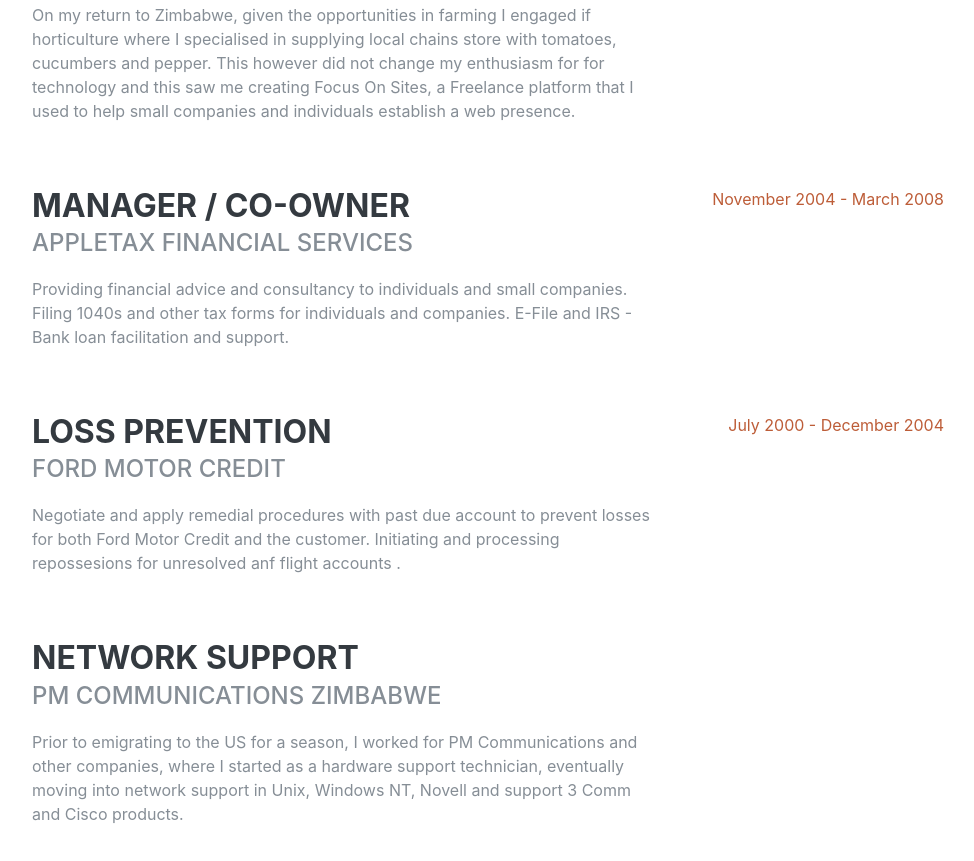
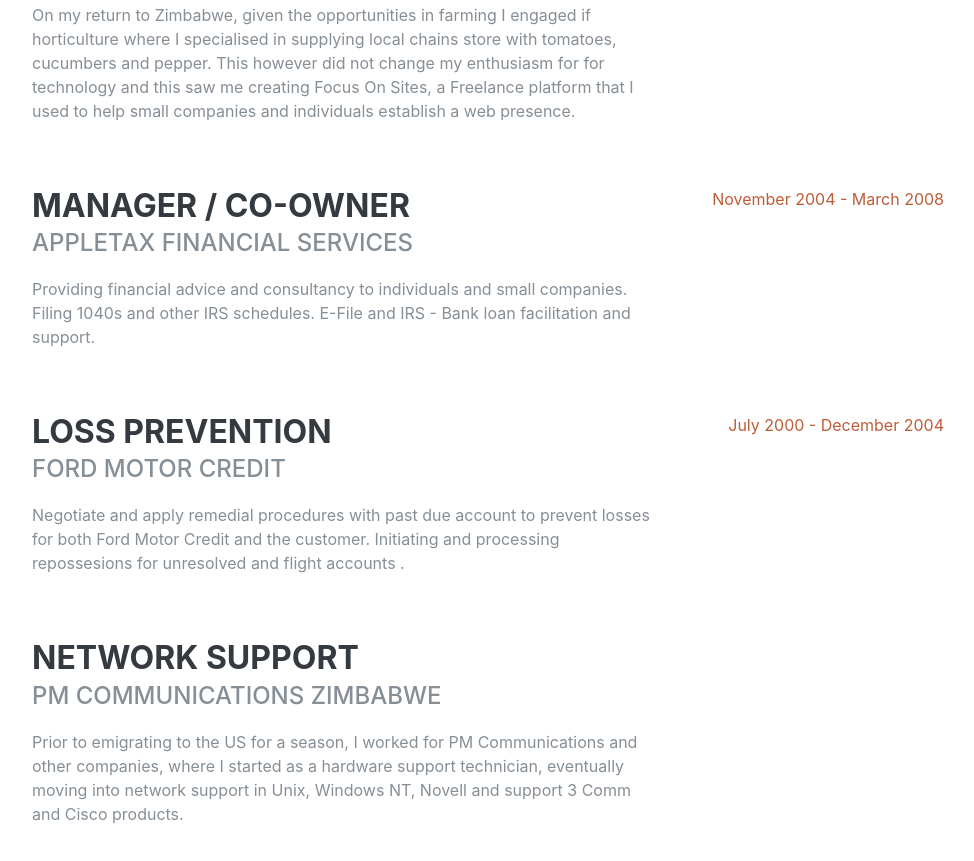
Before and after one commit to ggotora/resume, a plain HTML site: page index.html in a window 1280 px wide. Shown: the part 1088-1949 px from the top of the page, without its empty margins (288-1262 px from the left). Drawn offline with Linux system fonts and the light colour scheme; a web font is replaced by a local one.

Commit message:
Spell check html

```diff
--- a/index.html
+++ b/index.html
@@ -114,8 +114,8 @@
           <div class="resume-content">
             <h3 class="mb-0">Manager / Co-Owner</h3>
             <div class="subheading mb-3">AppleTax Financial Services</div>
-            <p>Providing financial advice and consultancy to individuals and small companies. Filing 1040s and other tax forms for
-              individuals and companies. E-File and IRS - Bank loan facilitation and support.</p>
+            <p>Providing financial advice and consultancy to individuals and small companies. Filing 1040s and other IRS schedules.
+              E-File and IRS - Bank loan facilitation and support.</p>
           </div>
           <div class="resume-date text-md-right">
             <span class="text-primary">November 2004 - March 2008</span>
@@ -127,7 +127,7 @@
             <h3 class="mb-0">Loss Prevention </h3>
             <div class="subheading mb-3">Ford Motor Credit</div>
             <p>Negotiate and apply remedial procedures with past due account to prevent losses for both Ford Motor
-              Credit and the customer. Initiating and processing repossesions for unresolved  anf flight accounts .</p>
+              Credit and the customer. Initiating and processing repossesions for unresolved  and flight accounts .</p>
           </div>
           <div class="resume-date text-md-right">
             <span class="text-primary">July 2000 - December 2004</span>
```
